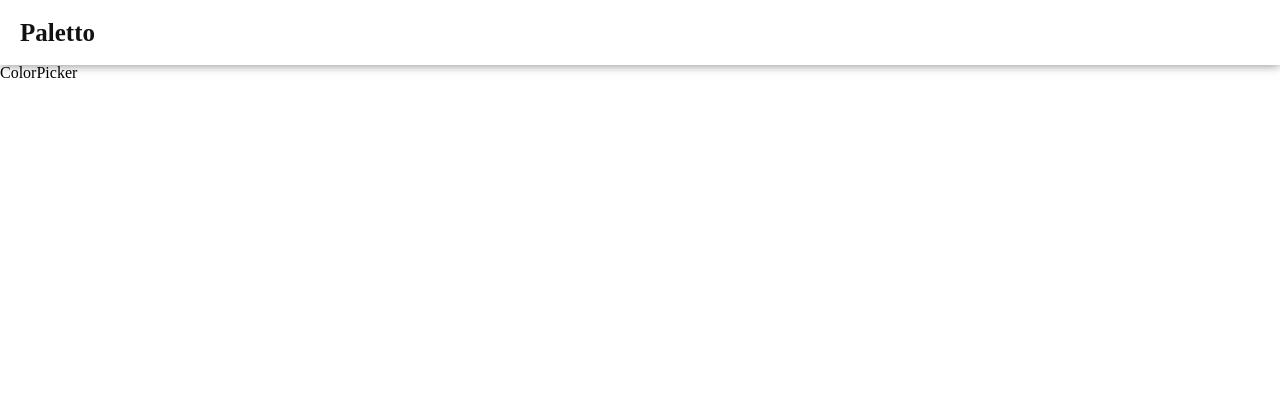
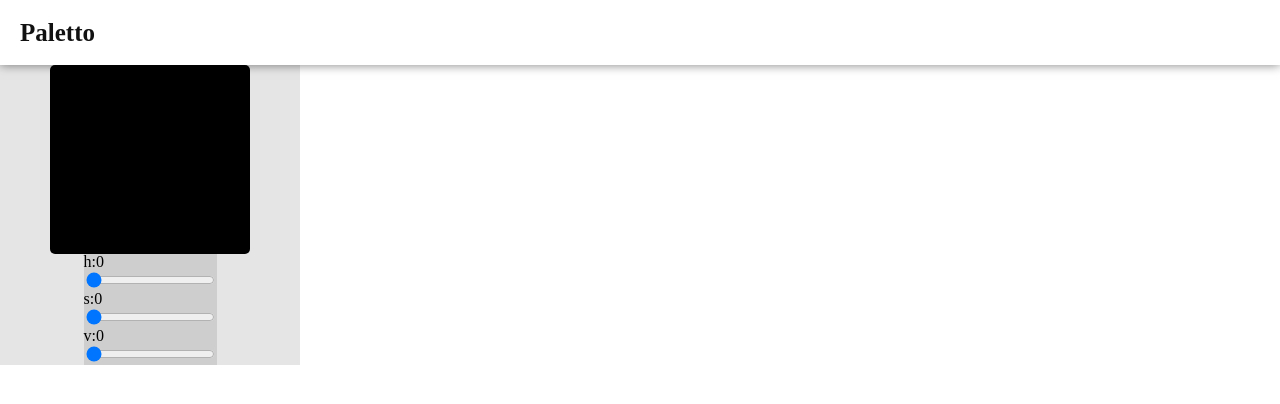
Before and after one commit to pengooseDev/paletto, a React (Create React App) app: page / in a window 1280 px wide. Shown: the top 404 px of the page. Built offline with nearby package versions, Linux system fonts and the light colour scheme.

Commit message:
feat: Add HSV Handler

```diff
--- a/package.json
+++ b/package.json
@@ -46,6 +46,7 @@
     ]
   },
   "devDependencies": {
+    "@types/tinycolor2": "^1.4.3",
     "autoprefixer": "^10.4.12",
     "postcss": "^8.4.16",
     "tailwindcss": "^3.1.8"
--- a/src/Components/ColorPicker.tsx
+++ b/src/Components/ColorPicker.tsx
@@ -1,14 +1,88 @@
+import { useRecoilState } from "recoil";
 import styled from "styled-components";
+import { HSVAtom } from "../atoms";
+import tinyColor from "tinycolor2";
 
-const ColorDisplay = styled.div<{ pickedColor: string }>`
-    background: ${(props) => props.pickedColor};
+const Wrapper = styled.div`
+    display: flex;
+    flex-direction: column;
+
+    align-items: center;
+    justify-content: center;
+
+    width: 300px;
+    height: 300px;
+    background: rgba(0, 0, 0, 0.1);
+`;
+
+interface IRGB {
+    r: number;
+    g: number;
+    b: number;
+    a: number;
+}
+
+const ColorDisplay = styled.div<{ pickedColor: IRGB }>`
+    border-radius: 5px;
+    background: rgb(
+        ${(props) => props.pickedColor.r},
+        ${(props) => props.pickedColor.g},
+        ${(props) => props.pickedColor.b}
+    );
+
+    width: 200px;
+    height: 200px;
+`;
+
+/* HSVHandler */
+const ColorHandler = styled.div`
+    display: flex;
+    flex-direction: column;
+    background: rgba(0, 0, 0, 0.1);
 `;
 
 const ColorPicker = () => {
+    const [color, setColor] = useRecoilState(HSVAtom);
+
+    console.log(color);
+    const valueHandler = (e: React.FormEvent<HTMLInputElement>, k: string) => {
+        const value = Number(e.currentTarget.value);
+        setColor((prev) => {
+            return {
+                ...prev,
+                [k]: value,
+            };
+        });
+    };
+
+    const tinyHSV = tinyColor(color);
+    const tinyRGB: IRGB = tinyHSV.toRgb();
+    console.log(tinyRGB);
+
     return (
-        <div>
-            <ColorDisplay pickedColor={"teal"}></ColorDisplay>ColorPicker
-        </div>
+        <Wrapper>
+            <ColorDisplay
+                pickedColor={tinyRGB ? tinyRGB : { r: 0, g: 0, b: 0, a: 0 }}
+            ></ColorDisplay>
+            <ColorHandler>
+                {Object.entries(color).map(([k, v], i) => (
+                    <div key={k}>
+                        <div>
+                            {k}:{v}
+                        </div>
+                        <input
+                            onChange={(e) => {
+                                valueHandler(e, k);
+                            }}
+                            value={v}
+                            type="range"
+                            max={i == 0 ? 360 : i == 1 ? 100 : 100}
+                            key={i}
+                        />
+                    </div>
+                ))}
+            </ColorHandler>
+        </Wrapper>
     );
 };
 
--- a/src/atoms.ts
+++ b/src/atoms.ts
@@ -1,7 +1,15 @@
 import { atom } from "recoil";
-export type IColorPick = string;
+interface IHSV {
+    h: number;
+    s: number;
+    v: number;
+}
 
-export const colorPickAtom = atom<IColorPick>({
-    key: "colorPickAtom",
-    default: "#000000",
+export const HSVAtom = atom<IHSV>({
+    key: "HSVAtom",
+    default: {
+        h: 0,
+        s: 0,
+        v: 0,
+    },
 });
```
Also changed, not shown: 1 other file (tests, documents, lock files or other folders).
